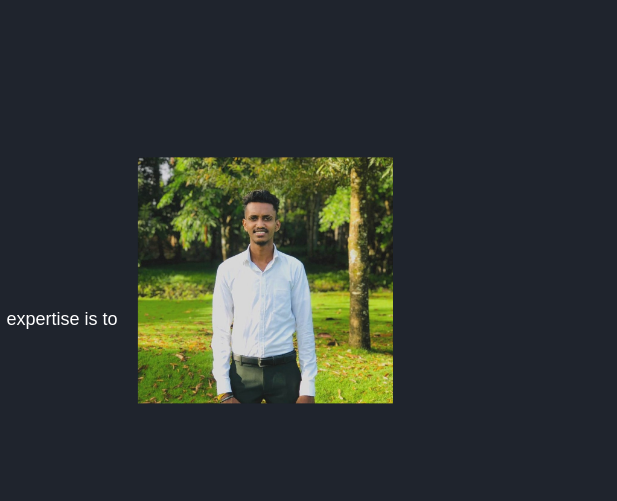
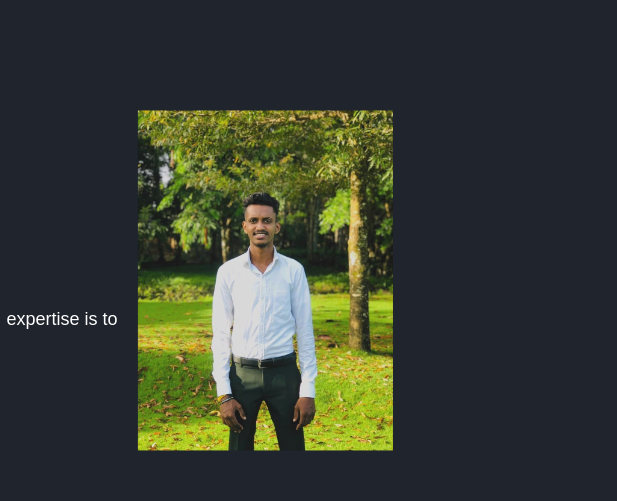
Before and after one commit to thilinanirmal/protfolio, a plain HTML site: page index.html in a window 1280 px wide. Shown: the part 128-629 px from the top of the page, 663-1280 px from the left. Drawn offline with nearby package versions, Linux system fonts and the light colour scheme.

Commit message:
Update index.html

```diff
--- a/index.html
+++ b/index.html
@@ -42,7 +42,7 @@
         </div>
 
         <div class="home-img">
-            <img src="IMG-20220518-WA0057-01.jpeg">
+            <img src="IMG-20220609-WA0026.jpg">
         </div>
       </section>
 
```
